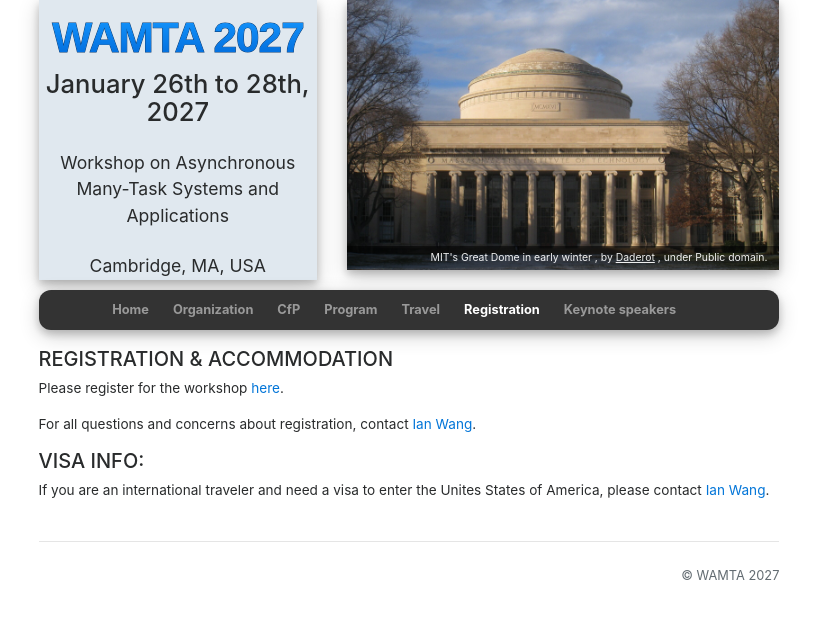
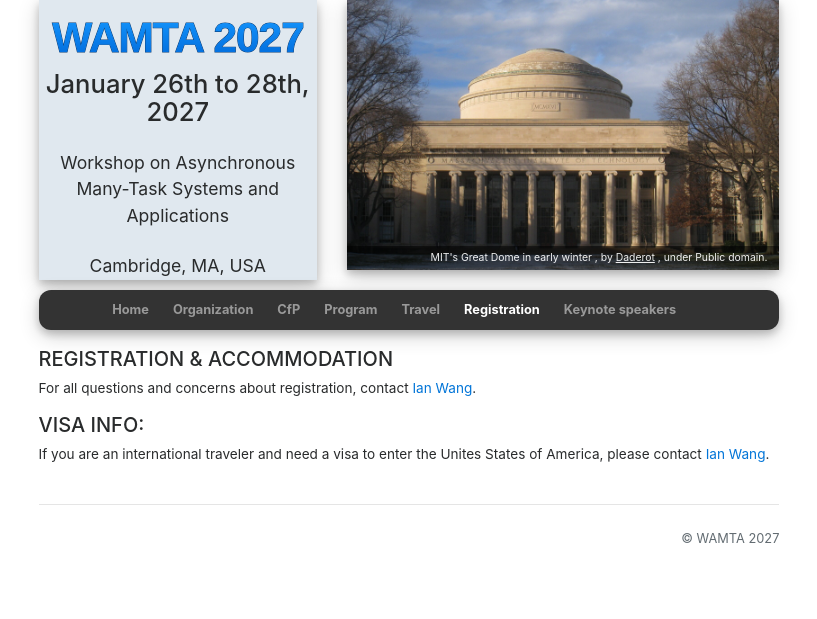
Before and after one commit to WAMTA-workshop/WAMTA-Workshop.github.io, a Jekyll site: the page built from registration.md, in a window 1280 px wide. Shown: the top 619 px of the page, without its empty margins (231-1048 px from the left). Built offline with Jekyll 4.4.1, drawn with Linux system fonts in a browser that asks for light colours; nearby versions of some CDN libraries.

Commit message:
Comment out the registration link for now

```diff
--- a/_data/years/2027/registration.yml
+++ b/_data/years/2027/registration.yml
@@ -1,7 +1,6 @@
 title: REGISTRATION & ACCOMMODATION
+# Please register for the workshop [here](https://buy.stripe.com/dRmbJ27Tr4Bg6x9fzu5AQ00).
 body: |-
-  Please register for the workshop [here](https://buy.stripe.com/dRmbJ27Tr4Bg6x9fzu5AQ00).
-
   For all questions and concerns about registration, contact [Ian Wang](mailto:mjwang79@mit.edu).
 
 visa: |-
```
